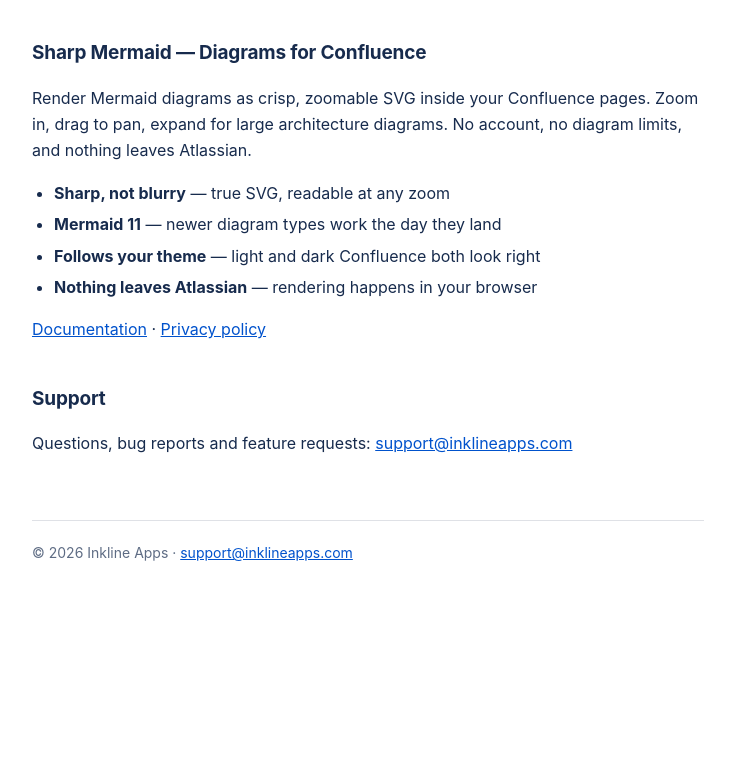
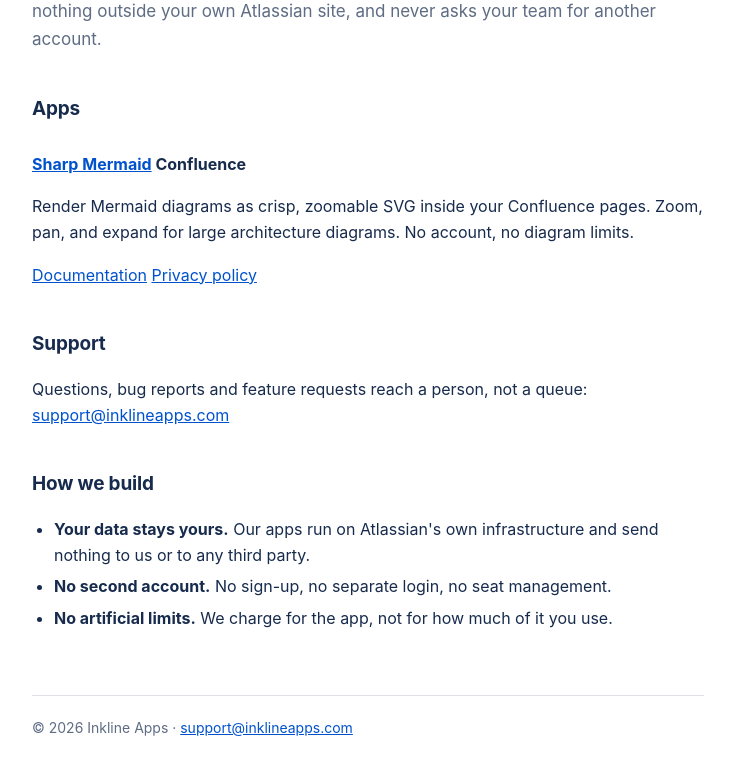
Before and after one commit to inklineapps/inklineapps.github.io, a plain HTML site: page index.html in a window 1280 px wide. Shown: the part 215-981 px from the top of the page, without its empty margins (272-1007 px from the left). Before the commit the page ends 876 px from the top, so only its background shows below. Drawn offline with Linux system fonts and the light colour scheme.

Commit message:
Update index.html

```diff
--- a/index.html
+++ b/index.html
@@ -4,44 +4,56 @@
 <meta charset="utf-8">
 <meta name="viewport" content="width=device-width, initial-scale=1">
 <title>Inkline Apps</title>
-<meta name="description" content="Inkline Apps builds focused apps for Atlassian Confluence.">
-<link rel="stylesheet" href="style.css">
+<meta name="description" content="Inkline Apps builds small, focused apps for Atlassian Confluence and Bitbucket.">
+<link rel="stylesheet" href="/style.css">
 </head>
 <body>
 <div class="wrap">
 <header class="site">
-  <a class="brand" href="./">Inkline Apps</a>
+  <a class="brand" href="/">Inkline Apps</a>
   <nav>
-    <a href="docs.html">Documentation</a>
-    <a href="privacy.html">Privacy</a>
+    <a href="#apps">Apps</a>
+    <a href="#support">Support</a>
   </nav>
 </header>
 
 <h1>Inkline Apps</h1>
-<p class="lede">Small, focused apps for Atlassian Confluence.</p>
-
-<h2>Sharp Mermaid — Diagrams for Confluence</h2>
-<p>
-  Render Mermaid diagrams as crisp, zoomable SVG inside your Confluence pages. Zoom in,
-  drag to pan, expand for large architecture diagrams. No account, no diagram limits, and
-  nothing leaves Atlassian.
-</p>
-<ul>
-  <li><strong>Sharp, not blurry</strong> — true SVG, readable at any zoom</li>
-  <li><strong>Mermaid 11</strong> — newer diagram types work the day they land</li>
-  <li><strong>Follows your theme</strong> — light and dark Confluence both look right</li>
-  <li><strong>Nothing leaves Atlassian</strong> — rendering happens in your browser</li>
-</ul>
-<p>
-  <a href="docs.html">Documentation</a> &middot;
-  <a href="privacy.html">Privacy policy</a>
+<p class="lede">
+  Small, focused apps for Atlassian. Each one does a single job properly, stores nothing
+  outside your own Atlassian site, and never asks your team for another account.
 </p>
 
-<h2>Support</h2>
+<h2 id="apps">Apps</h2>
+<div class="apps">
+
+  <div class="app-card">
+    <h3><a href="/sharp-mermaid/">Sharp Mermaid</a> <span class="badge">Confluence</span></h3>
+    <p>
+      Render Mermaid diagrams as crisp, zoomable SVG inside your Confluence pages. Zoom, pan,
+      and expand for large architecture diagrams. No account, no diagram limits.
+    </p>
+    <div class="meta">
+      <a href="/sharp-mermaid/docs.html">Documentation</a>
+      <a href="/sharp-mermaid/privacy.html">Privacy policy</a>
+    </div>
+  </div>
+
+</div>
+
+<h2 id="support">Support</h2>
 <p>
-  Questions, bug reports and feature requests:
+  Questions, bug reports and feature requests reach a person, not a queue:
   <a href="mailto:support@inklineapps.com">support@inklineapps.com</a>
 </p>
+
+<h2>How we build</h2>
+<ul>
+  <li><strong>Your data stays yours.</strong> Our apps run on Atlassian's own infrastructure
+      and send nothing to us or to any third party.</li>
+  <li><strong>No second account.</strong> No sign-up, no separate login, no seat management.</li>
+  <li><strong>No artificial limits.</strong> We charge for the app, not for how much of it
+      you use.</li>
+</ul>
 
 <footer class="site">
   &copy; 2026 Inkline Apps &middot;
```
